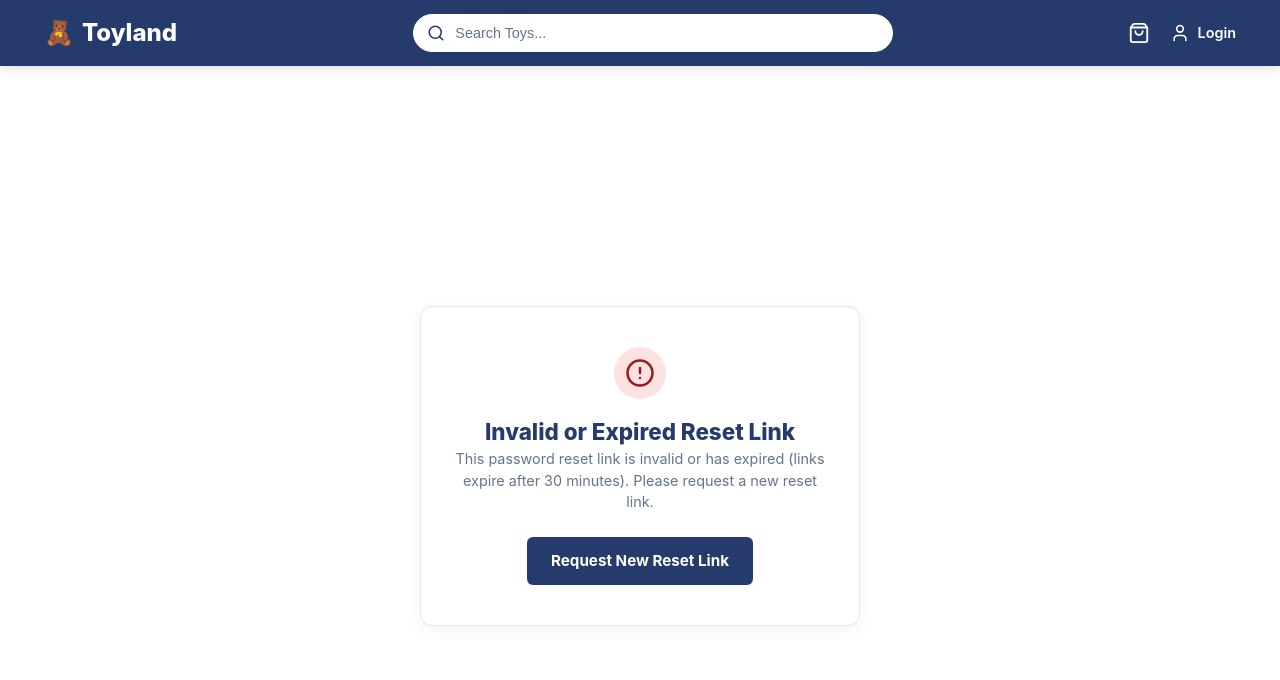
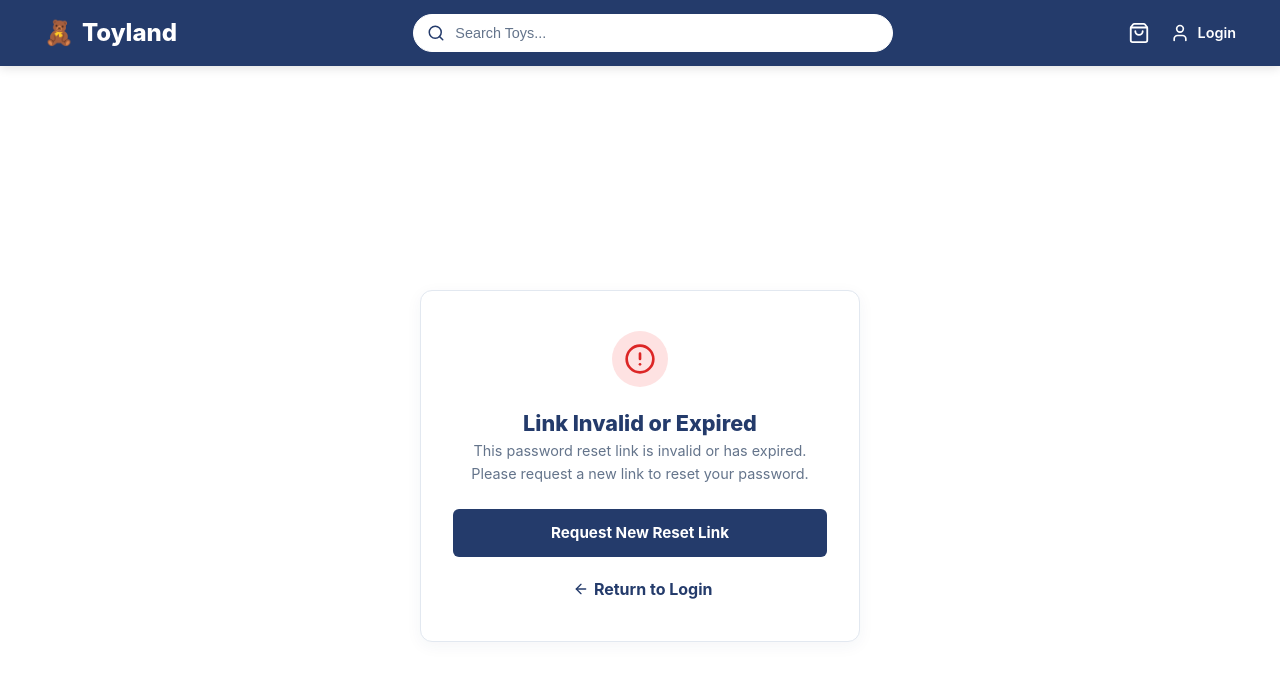
Before and after one commit to swathi863/toy-ecommerce, a React (Vite) app in the folder frontend/: page /reset-password in a window 1280 px wide. Shown: the top 680 px of the page. Built offline with nearby package versions, Linux system fonts and the light colour scheme; no server answers.

Commit message:
Enhance ResetPasswordPage with validations, success message, auto-redirect to login, and invalid token view

```diff
--- a/frontend/src/pages/ResetPasswordPage.jsx
+++ b/frontend/src/pages/ResetPasswordPage.jsx
@@ -17,6 +17,7 @@ export default function ResetPasswordPage({ onShowToast }) {
 
   const [error, setError] = useState('');
   const [isSubmitting, setIsSubmitting] = useState(false);
+  const [isResetSuccess, setIsResetSuccess] = useState(false);
 
   useEffect(() => {
     const checkToken = async () => {
@@ -25,16 +26,25 @@ export default function ResetPasswordPage({ onShowToast }) {
         setIsTokenValid(false);
         return;
       }
-      const valid = await validateResetTokenApi(token);
-      setIsTokenValid(valid);
-      setIsValidating(false);
+      try {
+        const valid = await validateResetTokenApi(token);
+        setIsTokenValid(valid);
+      } catch (err) {
+        setIsTokenValid(false);
+      } finally {
+        setIsValidating(false);
+      }
     };
     checkToken();
   }, [token]);
 
   const validate = () => {
-    if (!newPassword) {
-      setError('New password is required.');
+    if (!newPassword.trim()) {
+      setError('Please enter a new password.');
+      return false;
+    }
+    if (!confirmPassword.trim()) {
+      setError('Please confirm your new password.');
       return false;
     }
     if (newPassword.length < 6) {
@@ -42,7 +52,7 @@ export default function ResetPasswordPage({ onShowToast }) {
       return false;
     }
     if (newPassword !== confirmPassword) {
-      setError('Passwords do not match.');
+      setError('New Password and Confirm Password do not match.');
       return false;
     }
     setError('');
@@ -58,12 +68,18 @@ export default function ResetPasswordPage({ onShowToast }) {
 
     try {
       const res = await resetPasswordApi(token, newPassword);
+      setIsResetSuccess(true);
+
       if (onShowToast) {
-        onShowToast('success', 'Password Reset Successful', res.message || 'Password updated successfully! Please login with your new password.');
+        onShowToast('success', 'Password Reset Successful', res.message || 'Password reset successfully!');
       }
-      navigate('/login');
+
+      // Automatically redirect to Login page after 2.5 seconds
+      setTimeout(() => {
+        navigate('/login');
+      }, 2500);
     } catch (err) {
-      setError(err.message || 'Failed to reset password. Token may have expired.');
+      setError(err.message || 'This password reset link is invalid or has expired.');
       if (onShowToast) {
         onShowToast('error', 'Reset Failed', err.message || 'Failed to reset password.');
       }
@@ -76,7 +92,7 @@ export default function ResetPasswordPage({ onShowToast }) {
     return (
       <div className="page-container">
         <div className="auth-card-full" style={{ textAlign: 'center', padding: '3rem 1.5rem' }}>
-          <p style={{ color: 'var(--text-muted)', fontSize: '0.95rem' }}>Validating password reset token...</p>
+          <p style={{ color: 'var(--text-muted)', fontSize: '0.95rem' }}>Validating reset token...</p>
         </div>
       </div>
     );
@@ -86,17 +102,44 @@ export default function ResetPasswordPage({ onShowToast }) {
     return (
       <div className="page-container">
         <div className="auth-card-full" style={{ textAlign: 'center' }}>
-          <div style={{ width: 52, height: 52, borderRadius: '50%', backgroundColor: '#FEE2E2', color: '#991B1B', display: 'flex', alignItems: 'center', justifyContent: 'center', margin: '0 auto 1rem' }}>
-            <AlertCircle size={30} />
+          <div style={{ width: 56, height: 56, borderRadius: '50%', backgroundColor: '#FEE2E2', color: '#DC2626', display: 'flex', alignItems: 'center', justifyContent: 'center', margin: '0 auto 1.25rem' }}>
+            <AlertCircle size={32} />
+          </div>
+          <h1 className="auth-heading" style={{ fontSize: '1.35rem', color: 'var(--primary-navy)' }}>
+            Link Invalid or Expired
+          </h1>
+          <p className="auth-subtext" style={{ marginBottom: '1.5rem', lineHeight: 1.6 }}>
+            This password reset link is invalid or has expired. Please request a new link to reset your password.
+          </p>
+          <div style={{ display: 'flex', flexDirection: 'column', gap: '0.75rem', alignItems: 'center' }}>
+            <Link to="/forgot-password" className="btn-submit-primary" style={{ display: 'inline-flex', width: '100%', textDecoration: 'none', justifyContent: 'center' }}>
+              Request New Reset Link
+            </Link>
+            <Link to="/login" className="auth-footer-action" style={{ display: 'inline-flex', alignItems: 'center', gap: '0.3rem', marginTop: '0.5rem' }}>
+              <ArrowLeft size={16} />
+              <span>Return to Login</span>
+            </Link>
+          </div>
+        </div>
+      </div>
+    );
+  }
+
+  if (isResetSuccess) {
+    return (
+      <div className="page-container">
+        <div className="auth-card-full" style={{ textAlign: 'center' }}>
+          <div style={{ width: 56, height: 56, borderRadius: '50%', backgroundColor: '#ECFDF5', color: '#059669', display: 'flex', alignItems: 'center', justifyContent: 'center', margin: '0 auto 1.25rem' }}>
+            <CheckCircle2 size={34} />
           </div>
           <h1 className="auth-heading" style={{ fontSize: '1.4rem', color: 'var(--primary-navy)' }}>
-            Invalid or Expired Reset Link
+            Password Reset Successfully!
           </h1>
-          <p className="auth-subtext" style={{ marginBottom: '1.5rem' }}>
-            This password reset link is invalid or has expired (links expire after 30 minutes). Please request a new reset link.
+          <p className="auth-subtext" style={{ marginBottom: '1.5rem', lineHeight: 1.6 }}>
+            Your password has been updated. Redirecting you to the Login page...
           </p>
-          <Link to="/forgot-password" className="btn-submit-primary" style={{ display: 'inline-flex', width: 'auto', textDecoration: 'none' }}>
-            Request New Reset Link
+          <Link to="/login" className="btn-submit-primary" style={{ display: 'inline-flex', width: 'auto', padding: '0.75rem 2rem', textDecoration: 'none', justifyContent: 'center' }}>
+            Go to Login Now
           </Link>
         </div>
       </div>
@@ -113,7 +156,7 @@ export default function ResetPasswordPage({ onShowToast }) {
 
         <h1 className="auth-heading">Reset Password</h1>
         <p className="auth-subtext">
-          Enter a new password for your Toyland account.
+          Enter your new password and confirm it below to update your account.
         </p>
 
         <form onSubmit={handleSubmit} className="pure-form" noValidate>
@@ -147,14 +190,14 @@ export default function ResetPasswordPage({ onShowToast }) {
 
           <div className={`field-group ${error ? 'is-invalid' : ''}`}>
             <label className="field-label" htmlFor="confirm-password">
-              Confirm New Password
+              Confirm Password
             </label>
             <div className="field-input-wrapper">
               <input
                 id="confirm-password"
                 type={showPassword ? 'text' : 'password'}
                 className="field-input"
-                placeholder="Confirm new password"
+                placeholder="Confirm your new password"
                 value={confirmPassword}
                 onChange={(e) => {
                   setConfirmPassword(e.target.value);
@@ -175,8 +218,9 @@ export default function ResetPasswordPage({ onShowToast }) {
             type="submit"
             className="btn-submit-primary"
             disabled={isSubmitting}
+            style={{ marginTop: '1rem' }}
           >
-            <span>{isSubmitting ? 'Resetting Password...' : 'Update & Reset Password'}</span>
+            <span>{isSubmitting ? 'Resetting Password...' : 'Reset Password'}</span>
             {!isSubmitting && <Lock size={18} />}
           </button>
         </form>
@@ -188,7 +232,7 @@ export default function ResetPasswordPage({ onShowToast }) {
             style={{ display: 'inline-flex', alignItems: 'center', gap: '0.3rem' }}
           >
             <ArrowLeft size={16} />
-            <span>Back to Login</span>
+            <span>Return to Login</span>
           </Link>
         </div>
       </div>
```
